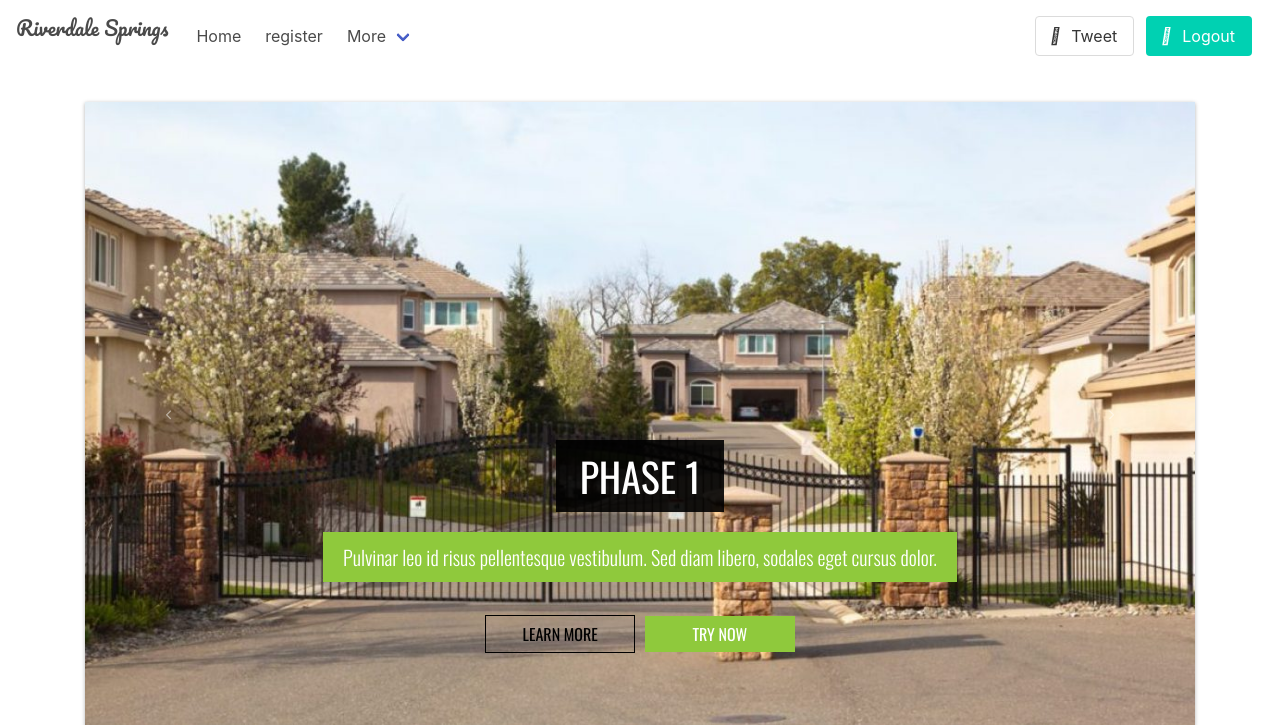
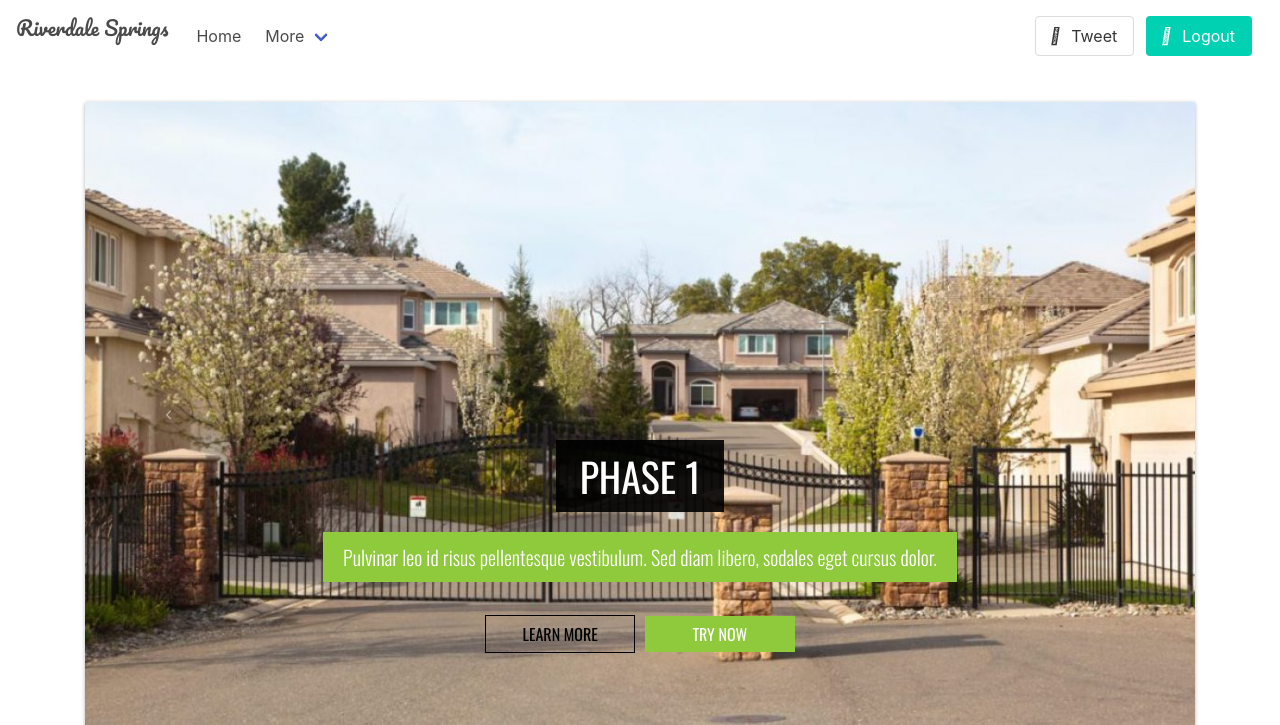
Before and after one commit to 2BWeru/Riverdale-Springs, a Django app: page / in a window 1280 px wide; the page is wider, and only the part inside the window is pictured. Shown: the top 725 px of that part. Run offline with Django 4.2, Linux system fonts and the light colour scheme; some libraries are stand-ins or nearby versions.

Commit message:
update template layout

```diff
--- a/riverdale/templates/home.html
+++ b/riverdale/templates/home.html
@@ -236,9 +236,6 @@ h2::after {
         <a class="navbar-item" href="#">
           Home
         </a>
-        <a class="navbar-item" href="{% url 'register' %}">
-          register
-        </a>
         <div class="navbar-item has-dropdown is-hoverable">
           <a class="navbar-link" href="">
             More
@@ -246,7 +243,7 @@ h2::after {
           <div class="navbar-dropdown is-boxed">
             {% if user.is_authenticated %}
 
-            <a class="navbar-item" href="{% url 'profile' %}">
+            <a class="navbar-item" href="{% url 'profile' user.id%}">
               <p>profile</p>
             </a>
 
```
